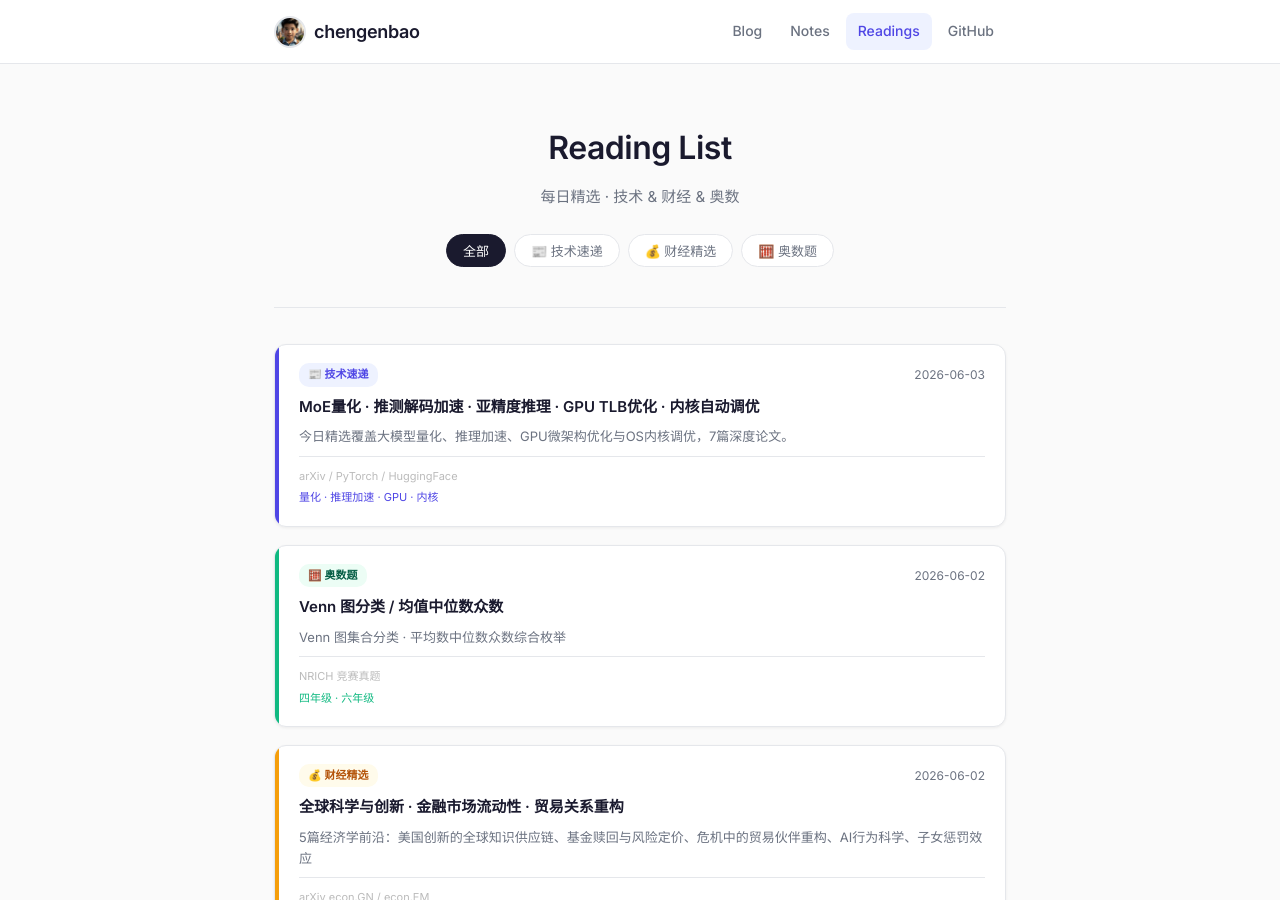
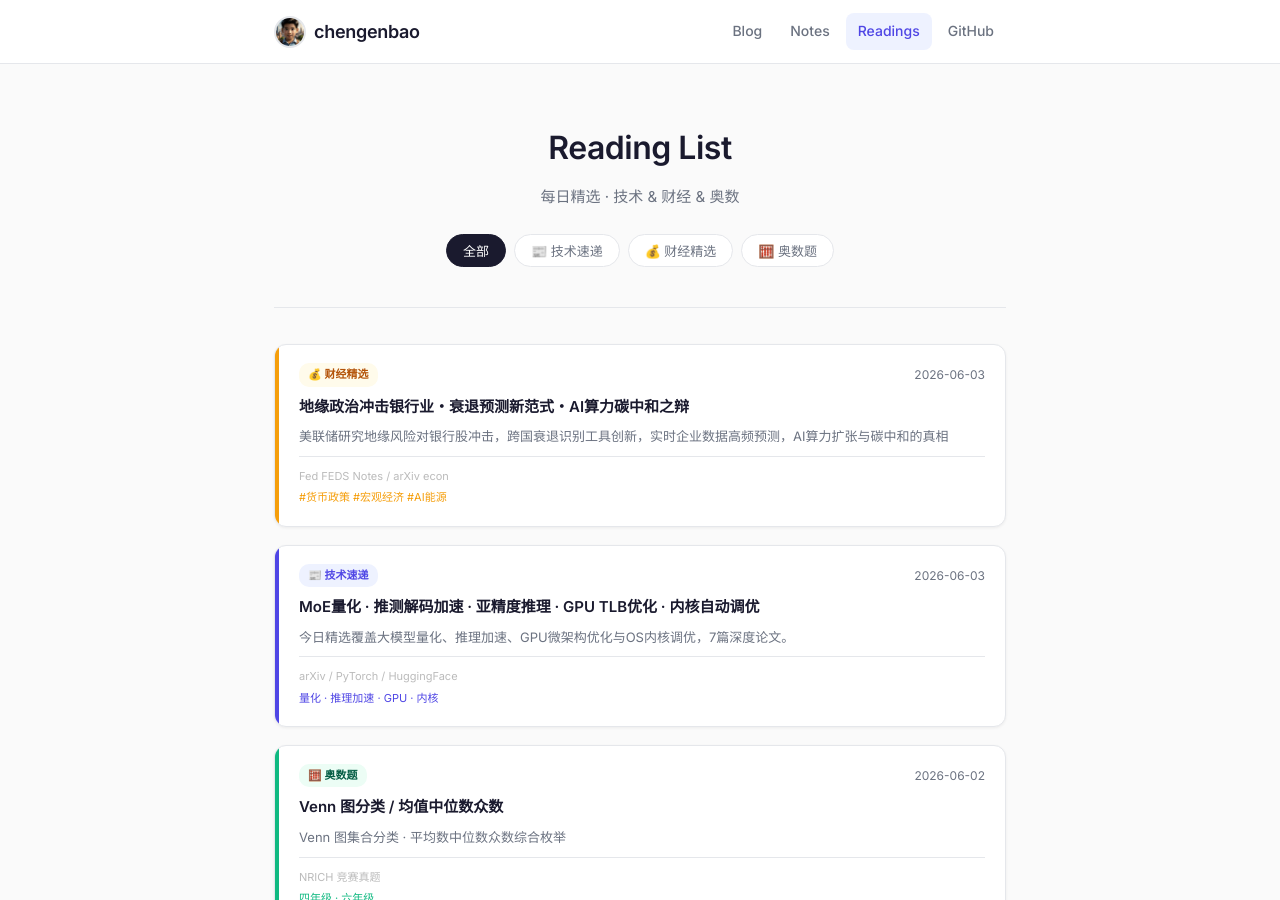
Before and after one commit to chengenbao/chengenbao.github.io, a Jekyll site: the page built from reading-list/index.md, in a window 1280 px wide and 900 px high. Built offline with Jekyll 4.4.1, drawn with Linux system fonts in a browser that asks for light colours.

Commit message:
update reading-list index finance 2026-06-03

```diff
--- a/reading-list/index.md
+++ b/reading-list/index.md
@@ -18,6 +18,22 @@
   </div>
 
   <div class="rl-grid">
+<a class="rl-card finance" href="/reading-list/2026-06-03-finance-daily/">
+  <div class="rl-accent"></div>
+  <div class="rl-body">
+    <div class="rl-top">
+      <span class="rl-badge finance">💰 财经精选</span>
+      <time>2026-06-03</time>
+    </div>
+    <h2>地缘政治冲击银行业・衰退预测新范式・AI算力碳中和之辩</h2>
+    <p>美联储研究地缘风险对银行股冲击，跨国衰退识别工具创新，实时企业数据高频预测，AI算力扩张与碳中和的真相</p>
+    <div class="rl-meta">
+      <span class="rl-source">Fed FEDS Notes / arXiv econ</span>
+      <span class="rl-tags">#货币政策 #宏观经济 #AI能源</span>
+    </div>
+  </div>
+</a>
+
 <a class="rl-card tech" href="/reading-list/2026-06-03-tech-daily/">
   <div class="rl-accent"></div>
   <div class="rl-body">
```
